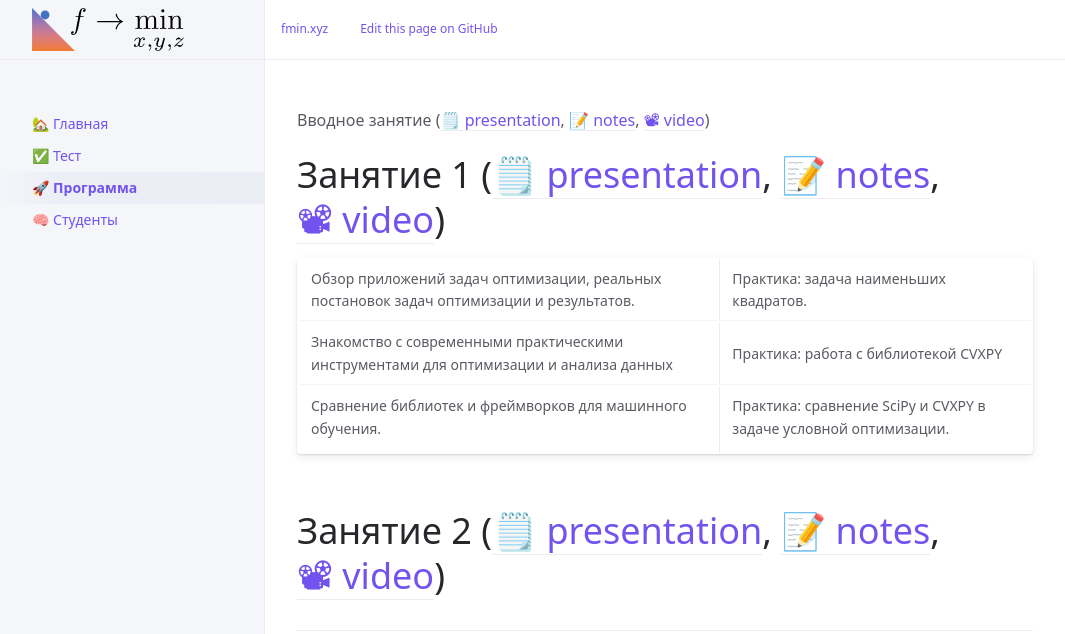
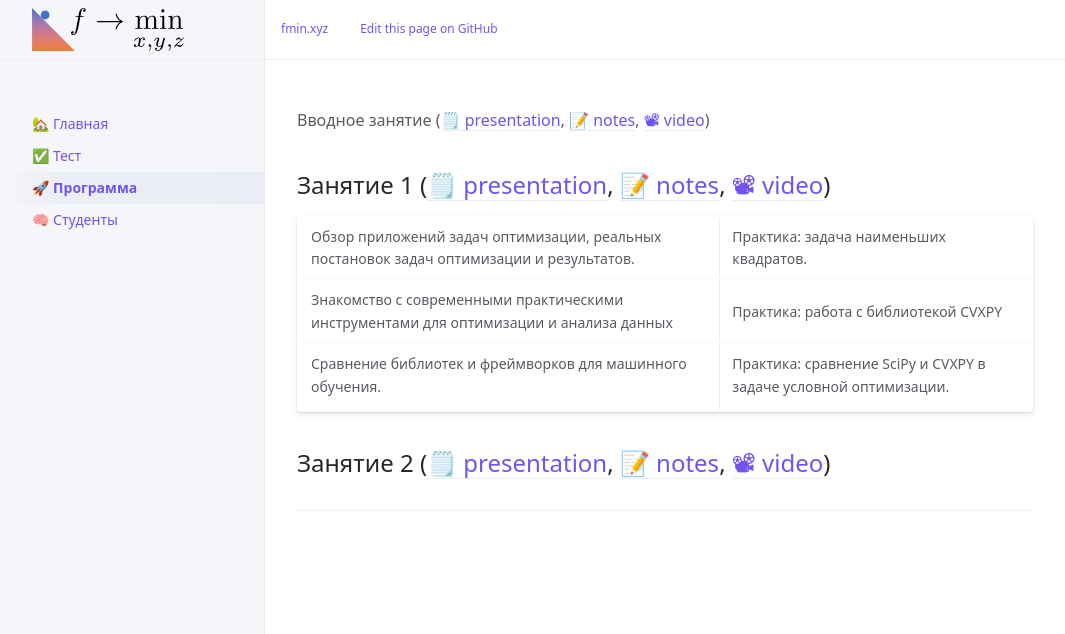
Before and after one commit to MerkulovDaniil/mipt21, a Jekyll site: the page built from program.md, in a window 1280 px wide. Shown: the top 634 px of the page, without its empty margins (107-1172 px from the left). Built offline with Jekyll 4.4.1, drawn with Linux system fonts in a browser that asks for light colours; our own code applies the rules of GitHub Pages for plain Markdown files; a script that is not in the unit is left out.

```diff
--- a/program.md
+++ b/program.md
@@ -5,10 +5,10 @@ nav_order: 3
 
 Вводное занятие ([🗒️ presentation](), [📝 notes](url), [📽 video](url))
 
-# Занятие 1 ([🗒️ presentation](), [📝 notes](url), [📽 video](url))
+## Занятие 1 ([🗒️ presentation](), [📝 notes](url), [📽 video](url))
 
 | Обзор приложений задач оптимизации, реальных постановок задач оптимизации и результатов.    | Практика: задача наименьших квадратов.      |
 | Знакомство с современными практическими инструментами для оптимизации и анализа данных   | Практика: работа с библиотекой CVXPY       |
 | Сравнение библиотек и фреймворков для машинного обучения.         | Практика: сравнение SciPy и CVXPY в задаче условной оптимизации.         |
 
-# Занятие 2 ([🗒️ presentation](), [📝 notes](url), [📽 video](url))
+## Занятие 2 ([🗒️ presentation](), [📝 notes](url), [📽 video](url))
```
